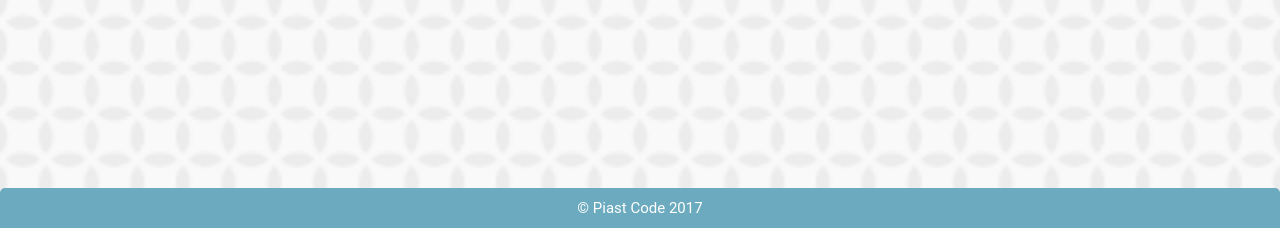
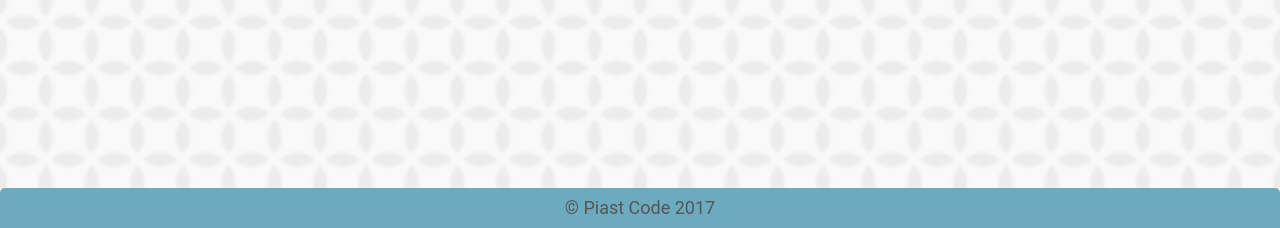
Before and after one commit to tojatos/PiastCode, a CodeIgniter app: page /PiastCode/index.php/register/index in a window 1280 px wide. Shown: the part 572-800 px from the top of the page. Run offline with CodeIgniter, Linux system fonts and the light colour scheme.

Commit message:
footer font

```diff
--- a/public/css/main.scss
+++ b/public/css/main.scss
@@ -151,14 +151,14 @@ html {
         width: 100%;
         height: 40px;
         margin-top: 20px;
-        color: #fff;
+        color: #555;
         background-color: #6CABBF;
 
         p {
             height: 40px;
             margin: 0;
             text-align: center;
-            font-size: 15px;
+            font-size: 18px;
             line-height: 40px;
         }
     }
```
Also changed, not shown: public/css/main.css.
